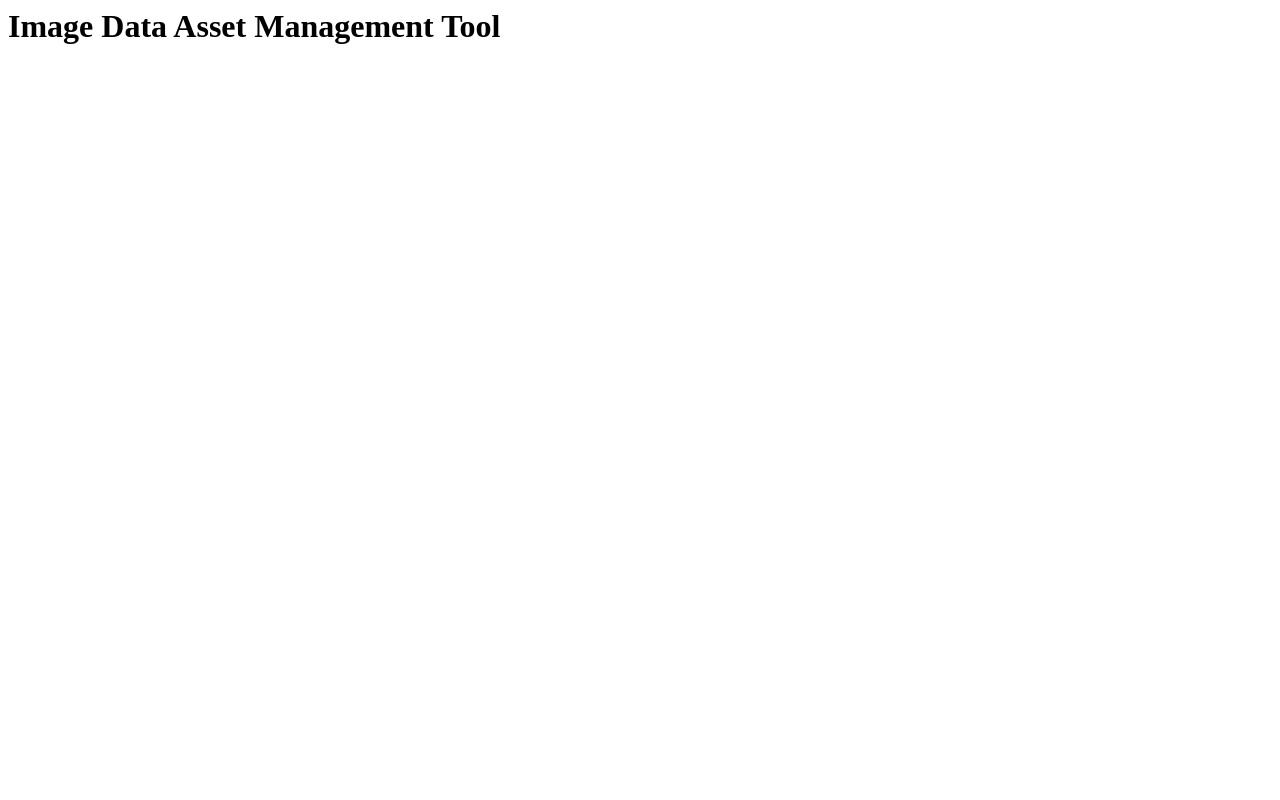
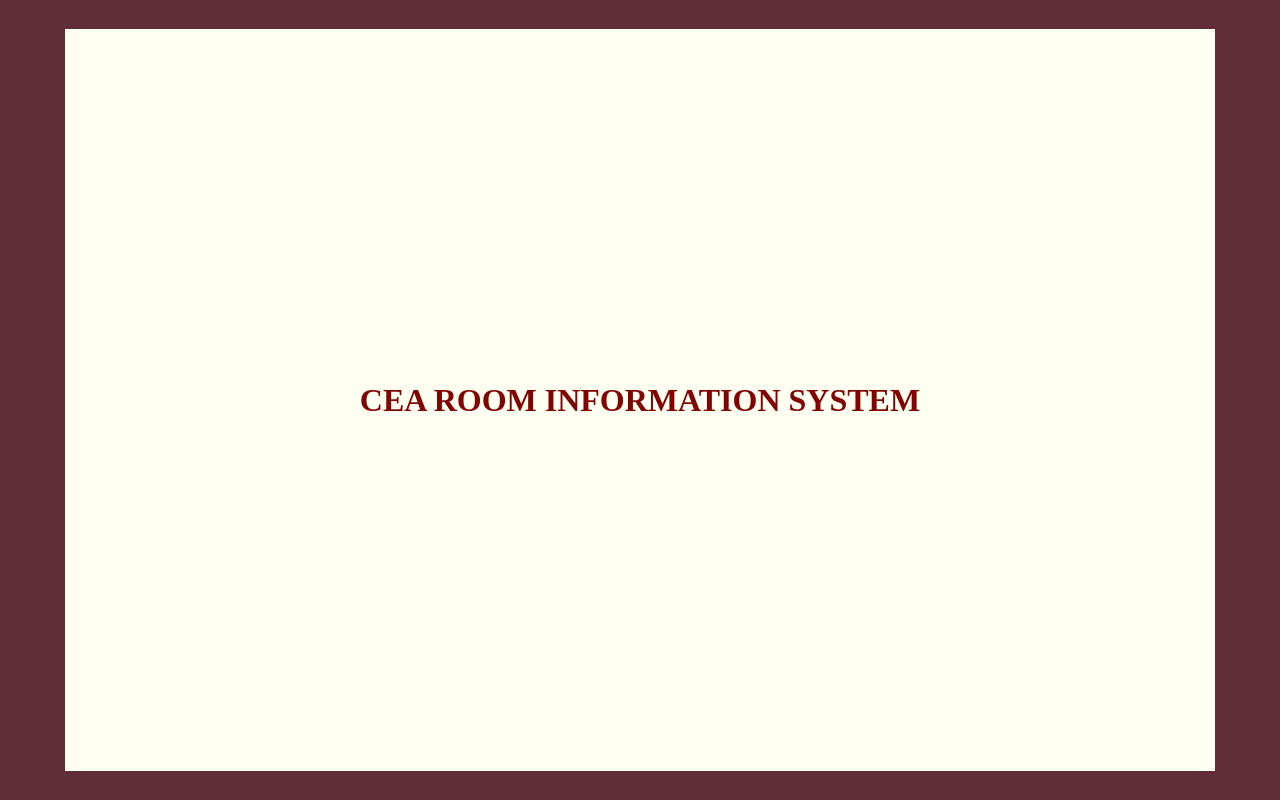
Before and after one commit to CMPE-40062-Azure-Python/CEA-ROOM-INFORMATION-SYSTEM, a Flask app: page / in a window 1280 px wide. Run offline with Flask 3, Linux system fonts and the light colour scheme.

Commit message:
Initialized non-logged in user page

```diff
--- a/website/static/style.css
+++ b/website/static/style.css
@@ -0,0 +1,24 @@
+body {
+  display: flex;
+  justify-content: center;
+  align-items: center;
+  height: 100vh;
+  margin: 0;
+  background-color: #612d39;
+}
+
+.center-box {
+  width: 1150px;
+  height: 742.4px;
+  background-color: #fffff2;
+  text-align: center;
+  line-height: 200px;
+  text-align: center;
+  display: flex;
+  flex-direction: column;
+  justify-content: center;
+}
+
+.text {
+  color: #810403;
+}
--- a/website/templates/index.html
+++ b/website/templates/index.html
@@ -12,6 +12,9 @@
     />
   </head>
   <body>
+    <div class="center-box">
+      <h1 class="text">CEA ROOM INFORMATION SYSTEM</h1>
+    </div>
     <script src="{{ url_for('static', filename='script.js') }}"></script>
   </body>
 </html>
--- a/website/views.py
+++ b/website/views.py
@@ -1,7 +1,7 @@
-from flask import Blueprint
+from flask import Blueprint, render_template
 
 views = Blueprint('views', __name__)
 
 @views.route('/')
 def home():
-    return "<h1>Image Data Asset Management Tool</h1>"
+    return render_template("index.html")
```
